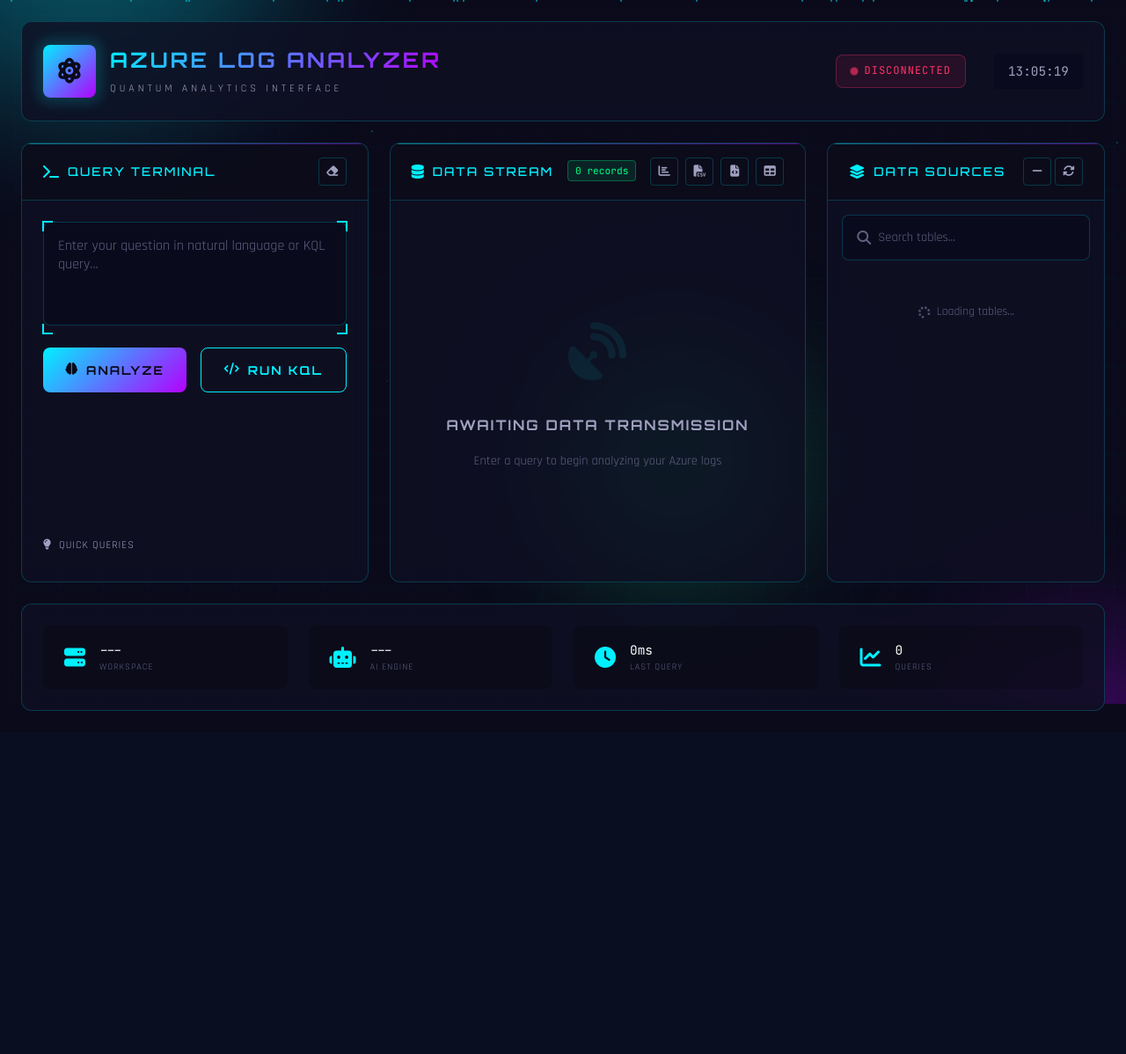
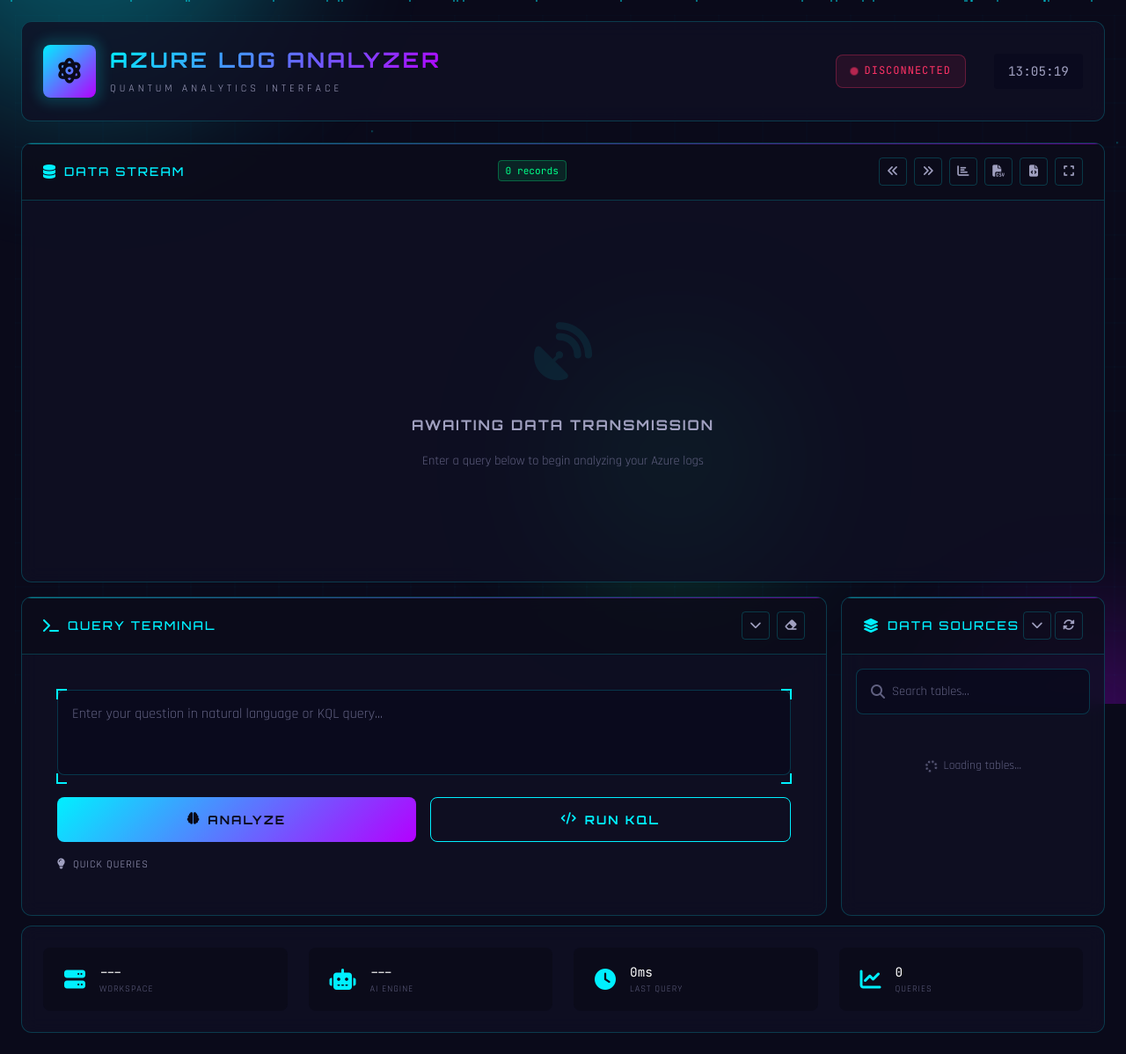
Before and after one commit to vertuelai/AZURE-LOG-ANALYZER, a Flask app: page / in a window 1280 px wide. Shown: the whole page at 88% size. Before the commit the page ends 808 px from the top, so only its background shows below. Run offline with Flask 3, Linux system fonts and the light colour scheme.

Commit message:
change allingment

```diff
--- a/static/css/style.css
+++ b/static/css/style.css
@@ -318,19 +318,90 @@ body {
 }
 
 /* ================================================
-   Content Grid
+   Content Layout - New Structure
    ================================================ */
 
-.content-grid {
-    display: grid;
-    grid-template-columns: 1fr 1.5fr 0.8fr;
-    gap: var(--spacing-lg);
+.content-wrapper {
+    display: flex;
+    flex-direction: column;
     flex: 1;
-    transition: grid-template-columns 0.3s ease;
+    gap: var(--spacing-md);
+    min-height: 0;
 }
 
-.content-grid:has(.tables-panel.minimized) {
-    grid-template-columns: 1fr 1.5fr 60px;
+/* Results Panel - Full Width Top */
+.results-panel {
+    flex: 1;
+    min-height: 300px;
+    display: flex;
+    flex-direction: column;
+}
+
+.results-panel.fullscreen {
+    position: fixed;
+    top: 0;
+    left: 0;
+    right: 0;
+    bottom: 0;
+    z-index: 1000;
+    border-radius: 0;
+    margin: 0;
+}
+
+/* Bottom Panels - Query & Data Sources */
+.bottom-panels {
+    display: grid;
+    grid-template-columns: 1fr 300px;
+    gap: var(--spacing-md);
+    max-height: 350px;
+    transition: max-height 0.3s ease;
+}
+
+.bottom-panels.minimized {
+    max-height: 50px;
+}
+
+/* Query Panel */
+.query-panel {
+    display: flex;
+    flex-direction: column;
+    overflow: hidden;
+}
+
+.query-panel.minimized .query-content {
+    display: none;
+}
+
+.query-content {
+    display: flex;
+    flex-direction: column;
+    padding: var(--spacing-md);
+    gap: var(--spacing-md);
+    overflow-y: auto;
+}
+
+/* Tables Panel in Bottom */
+.tables-panel {
+    display: flex;
+    flex-direction: column;
+    overflow: hidden;
+    transition: all 0.3s ease;
+}
+
+.tables-panel.minimized .tables-content {
+    display: none;
+}
+
+.tables-content {
+    display: flex;
+    flex-direction: column;
+    flex: 1;
+    overflow: hidden;
+}
+
+.tables-panel .panel-controls {
+    display: flex;
+    gap: var(--spacing-xs);
 }
 
 /* ================================================
--- a/static/js/app.js
+++ b/static/js/app.js
@@ -43,6 +43,11 @@ const elements = {
     exportCsvBtn: document.getElementById('exportCsvBtn'),
     exportJsonBtn: document.getElementById('exportJsonBtn'),
 
+    // Scroll Navigation
+    scrollStartBtn: document.getElementById('scrollStartBtn'),
+    scrollEndBtn: document.getElementById('scrollEndBtn'),
+    fullscreenBtn: document.getElementById('fullscreenBtn'),
+
     // Charts
     chartContainer: document.getElementById('chartContainer'),
     resultsChart: document.getElementById('resultsChart'),
@@ -59,10 +64,15 @@ const elements = {
     schemaContent: document.getElementById('schemaContent'),
     closeSchemaBtn: document.getElementById('closeSchemaBtn'),
 
-    // Tables Panel Toggle
+    // Panel Toggles
     tablesPanel: document.getElementById('tablesPanel'),
     toggleTablesBtn: document.getElementById('toggleTablesBtn'),
     toggleTablesIcon: document.getElementById('toggleTablesIcon'),
+    toggleQueryBtn: document.getElementById('toggleQueryBtn'),
+    queryPanel: document.getElementById('queryPanel'),
+    queryContent: document.getElementById('queryContent'),
+    tablesContent: document.getElementById('tablesContent'),
+    resultsPanel: document.getElementById('resultsPanel'),
 
     // Status
     connectionStatus: document.getElementById('connectionStatus'),
@@ -141,6 +151,22 @@ function setupEventListeners() {
         elements.toggleTablesBtn.addEventListener('click', toggleTablesPanel);
     }
 
+    // Toggle query panel
+    if (elements.toggleQueryBtn) {
+        elements.toggleQueryBtn.addEventListener('click', toggleQueryPanel);
+    }
+
+    // Scroll navigation
+    if (elements.scrollStartBtn) {
+        elements.scrollStartBtn.addEventListener('click', scrollToStart);
+    }
+    if (elements.scrollEndBtn) {
+        elements.scrollEndBtn.addEventListener('click', scrollToEnd);
+    }
+    if (elements.fullscreenBtn) {
+        elements.fullscreenBtn.addEventListener('click', toggleFullscreen);
+    }
+
     // Chart controls
     if (elements.showChartBtn) {
         elements.showChartBtn.addEventListener('click', showChart);
@@ -163,6 +189,7 @@ function setupEventListeners() {
 
 function toggleTablesPanel() {
     const panel = elements.tablesPanel;
+    const content = elements.tablesContent;
     const icon = elements.toggleTablesIcon;
 
     if (!panel) return;
@@ -174,14 +201,60 @@ function toggleTablesPanel() {
         icon.classList.add(isMinimized ? 'fa-plus' : 'fa-minus');
     }
 
-    // Toggle visibility of child elements
-    const searchBox = panel.querySelector('.search-box');
-    const tablesList = panel.querySelector('.tables-list');
-    const schemaSection = panel.querySelector('.schema-section');
+    if (content) {
+        content.style.display = isMinimized ? 'none' : '';
+    }
+}
 
-    if (searchBox) searchBox.style.display = isMinimized ? 'none' : '';
-    if (tablesList) tablesList.style.display = isMinimized ? 'none' : '';
-    if (schemaSection && !isMinimized) schemaSection.style.display = 'none';
+// ================================================
+// Query Panel Toggle
+// ================================================
+
+function toggleQueryPanel() {
+    const panel = elements.queryPanel;
+    const content = elements.queryContent;
+
+    if (!panel || !content) return;
+
+    const isMinimized = panel.classList.toggle('minimized');
+    content.style.display = isMinimized ? 'none' : '';
+}
+
+// ================================================
+// Scroll Navigation Functions
+// ================================================
+
+function scrollToStart() {
+    const wrapper = elements.resultsWrapper;
+    if (wrapper) {
+        wrapper.scrollTo({ left: 0, behavior: 'smooth' });
+    }
+}
+
+function scrollToEnd() {
+    const wrapper = elements.resultsWrapper;
+    if (wrapper) {
+        wrapper.scrollTo({ left: wrapper.scrollWidth, behavior: 'smooth' });
+    }
+}
+
+function toggleFullscreen() {
+    const panel = elements.resultsPanel;
+    if (!panel) return;
+
+    const isFullscreen = panel.classList.toggle('fullscreen');
+
+    if (elements.fullscreenBtn) {
+        elements.fullscreenBtn.innerHTML = isFullscreen
+            ? '<i class="fas fa-compress"></i> Exit Fullscreen'
+            : '<i class="fas fa-expand"></i> Fullscreen';
+    }
+
+    // Hide/show bottom panels
+    const bottomPanels = document.querySelector('.bottom-panels');
+    if (bottomPanels) {
+        bottomPanels.style.display = isFullscreen ? 'none' : '';
+    }
 }
 
 // ================================================
--- a/templates/index.html
+++ b/templates/index.html
@@ -43,29 +43,113 @@
             </div>
         </header>
 
-        <!-- Main Content Grid -->
-        <div class="content-grid">
-            <!-- Left Panel - Query Interface -->
-            <section class="panel query-panel">
+        <!-- Main Content - New Layout -->
+        <div class="content-wrapper">
+            <!-- Top Section - Full Width Data Stream -->
+            <section class="panel results-panel" id="resultsPanel">
+                <div class="panel-header">
+                    <div class="panel-title">
+                        <i class="fas fa-database"></i>
+                        <span>DATA STREAM</span>
+                    </div>
+                    <div class="panel-info">
+                        <span class="row-count" id="rowCount">0 records</span>
+                    </div>
+                    <div class="panel-controls">
+                        <button class="control-btn" id="scrollStartBtn" title="Scroll to Start">
+                            <i class="fas fa-angle-double-left"></i>
+                        </button>
+                        <button class="control-btn" id="scrollEndBtn" title="Scroll to End">
+                            <i class="fas fa-angle-double-right"></i>
+                        </button>
+                        <button class="control-btn" id="showChartBtn" title="Show Chart">
+                            <i class="fas fa-chart-bar"></i>
+                        </button>
+                        <button class="control-btn" id="exportCsvBtn" title="Export CSV">
+                            <i class="fas fa-file-csv"></i>
+                        </button>
+                        <button class="control-btn" id="exportJsonBtn" title="Export JSON">
+                            <i class="fas fa-file-code"></i>
+                        </button>
+                        <button class="control-btn" id="fullscreenBtn" title="Fullscreen">
+                            <i class="fas fa-expand" id="fullscreenIcon"></i>
+                        </button>
+                    </div>
+                </div>
+
+                <div class="results-container" id="resultsContainer">
+                    <div class="empty-state" id="emptyState">
+                        <div class="empty-icon">
+                            <i class="fas fa-satellite-dish"></i>
+                        </div>
+                        <h3>AWAITING DATA TRANSMISSION</h3>
+                        <p>Enter a query below to begin analyzing your Azure logs</p>
+                    </div>
+
+                    <div class="loading-state" id="loadingState" style="display: none;">
+                        <div class="loader">
+                            <div class="loader-ring"></div>
+                            <div class="loader-ring"></div>
+                            <div class="loader-ring"></div>
+                        </div>
+                        <p>PROCESSING QUANTUM DATA...</p>
+                    </div>
+
+                    <!-- Chart Container -->
+                    <div class="chart-container" id="chartContainer" style="display: none;">
+                        <div class="chart-header">
+                            <span class="chart-title">DATA VISUALIZATION</span>
+                            <div class="chart-controls">
+                                <select id="chartType" class="chart-select">
+                                    <option value="bar">Bar Chart</option>
+                                    <option value="line">Line Chart</option>
+                                    <option value="pie">Pie Chart</option>
+                                    <option value="doughnut">Doughnut</option>
+                                </select>
+                                <button class="control-btn" id="closeChartBtn" title="Close Chart">
+                                    <i class="fas fa-times"></i>
+                                </button>
+                            </div>
+                        </div>
+                        <canvas id="resultsChart"></canvas>
+                    </div>
+
+                    <div class="results-table-wrapper" id="resultsWrapper" style="display: none;">
+                        <table class="results-table" id="resultsTable">
+                            <thead id="tableHead"></thead>
+                            <tbody id="tableBody"></tbody>
+                        </table>
+                    </div>
+                </div>
+            </section>
+
+            <!-- Bottom Section - Query & Data Sources -->
+            <div class="bottom-panels">
+                <!-- Query Panel -->
+                <section class="panel query-panel" id="queryPanel">
                     <div class="panel-header">
                         <div class="panel-title">
                             <i class="fas fa-terminal"></i>
                             <span>QUERY TERMINAL</span>
                         </div>
                         <div class="panel-controls">
+                            <button class="control-btn" id="toggleQueryBtn" title="Minimize/Maximize">
+                                <i class="fas fa-chevron-down" id="toggleQueryIcon"></i>
+                            </button>
                             <button class="control-btn" id="clearBtn" title="Clear">
                                 <i class="fas fa-eraser"></i>
                             </button>
                         </div>
                     </div>
 
+                    <div class="query-content" id="queryContent">
                         <div class="query-input-section">
                             <div class="input-wrapper">
                                 <div class="input-glow"></div>
                                 <textarea
                                     id="queryInput"
                                     placeholder="Enter your question in natural language or KQL query..."
-                            rows="4"
+                                    rows="3"
                                 ></textarea>
                                 <div class="input-decoration">
                                     <span class="corner top-left"></span>
@@ -110,81 +194,10 @@
                                 <!-- Populated by JS -->
                             </div>
                         </div>
-            </section>
-
-            <!-- Center Panel - Results -->
-            <section class="panel results-panel">
-                <div class="panel-header">
-                    <div class="panel-title">
-                        <i class="fas fa-database"></i>
-                        <span>DATA STREAM</span>
-                    </div>
-                    <div class="panel-info">
-                        <span class="row-count" id="rowCount">0 records</span>
-                    </div>
-                    <div class="panel-controls">
-                        <button class="control-btn" id="showChartBtn" title="Show Chart">
-                            <i class="fas fa-chart-bar"></i>
-                        </button>
-                        <button class="control-btn" id="exportCsvBtn" title="Export CSV">
-                            <i class="fas fa-file-csv"></i>
-                        </button>
-                        <button class="control-btn" id="exportJsonBtn" title="Export JSON">
-                            <i class="fas fa-file-code"></i>
-                        </button>
-                        <button class="control-btn" id="toggleViewBtn" title="Toggle View">
-                            <i class="fas fa-table"></i>
-                        </button>
-                    </div>
-                </div>
-
-                <div class="results-container" id="resultsContainer">
-                    <div class="empty-state" id="emptyState">
-                        <div class="empty-icon">
-                            <i class="fas fa-satellite-dish"></i>
-                        </div>
-                        <h3>AWAITING DATA TRANSMISSION</h3>
-                        <p>Enter a query to begin analyzing your Azure logs</p>
-                    </div>
-
-                    <div class="loading-state" id="loadingState" style="display: none;">
-                        <div class="loader">
-                            <div class="loader-ring"></div>
-                            <div class="loader-ring"></div>
-                            <div class="loader-ring"></div>
-                        </div>
-                        <p>PROCESSING QUANTUM DATA...</p>
-                    </div>
-
-                    <!-- Chart Container -->
-                    <div class="chart-container" id="chartContainer" style="display: none;">
-                        <div class="chart-header">
-                            <span class="chart-title">DATA VISUALIZATION</span>
-                            <div class="chart-controls">
-                                <select id="chartType" class="chart-select">
-                                    <option value="bar">Bar Chart</option>
-                                    <option value="line">Line Chart</option>
-                                    <option value="pie">Pie Chart</option>
-                                    <option value="doughnut">Doughnut</option>
-                                </select>
-                                <button class="control-btn" id="closeChartBtn" title="Close Chart">
-                                    <i class="fas fa-times"></i>
-                                </button>
-                            </div>
-                        </div>
-                        <canvas id="resultsChart"></canvas>
-                    </div>
-
-                    <div class="results-table-wrapper" id="resultsWrapper" style="display: none;">
-                        <table class="results-table" id="resultsTable">
-                            <thead id="tableHead"></thead>
-                            <tbody id="tableBody"></tbody>
-                        </table>
-                    </div>
                     </div>
                 </section>
 
-            <!-- Right Panel - Tables & Schema -->
+                <!-- Data Sources Panel -->
                 <section class="panel tables-panel" id="tablesPanel">
                     <div class="panel-header">
                         <div class="panel-title">
@@ -193,7 +206,7 @@
                         </div>
                         <div class="panel-controls">
                             <button class="control-btn" id="toggleTablesBtn" title="Minimize/Maximize">
-                            <i class="fas fa-minus" id="toggleTablesIcon"></i>
+                                <i class="fas fa-chevron-down" id="toggleTablesIcon"></i>
                             </button>
                             <button class="control-btn" id="refreshTablesBtn" title="Refresh">
                                 <i class="fas fa-sync-alt"></i>
@@ -201,6 +214,7 @@
                         </div>
                     </div>
 
+                    <div class="tables-content" id="tablesContent">
                         <div class="search-box">
                             <i class="fas fa-search"></i>
                             <input type="text" id="tableSearch" placeholder="Search tables...">
@@ -224,7 +238,9 @@
                             </div>
                             <div class="schema-content" id="schemaContent"></div>
                         </div>
+                    </div>
                 </section>
+            </div>
         </div>
 
         <!-- Footer Stats -->
```
Also changed, not shown: other parts of static/css/style.css (+47 -2 lines). Lines whose indentation alone changed are shown as unchanged.
